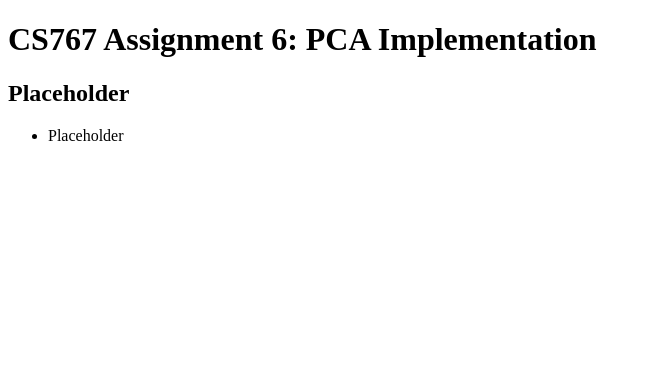
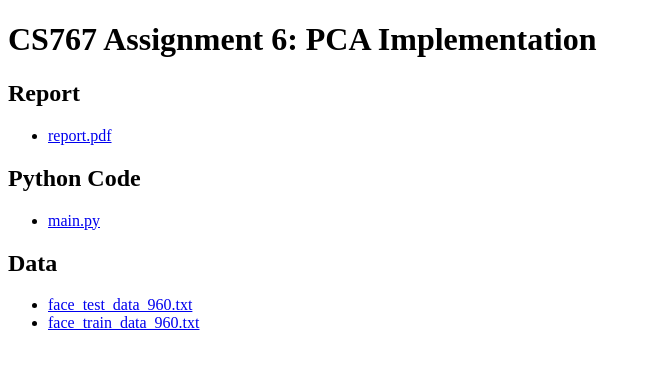
Before and after one commit to brycerr/brycerr.github.io, a plain HTML site: page assignments/assignment_06/index.html in a window 1280 px wide. Shown: the whole page, without its empty margins (0-651 px from the left). Drawn offline with Linux system fonts and the light colour scheme.

Commit message:
Update index.html

```diff
--- a/assignments/assignment_06/index.html
+++ b/assignments/assignment_06/index.html
@@ -7,9 +7,18 @@
 <body>
     <h1>CS767 Assignment 6: PCA Implementation</h1>
 
-    <h2>Placeholder</h2>
+    <h2>Report</h2>
     <ul>
-        <li>Placeholder</li>
+        <li><a href="report.pdf">report.pdf</a></li>
+    </ul>
+    <h2>Python Code</h2>
+    <ul>
+        <li><a href="main.py">main.py</a></li>
+    </ul>
+    <h2>Data</h2>
+    <ul>
+        <li><a href="face_test_data_960.txt">face_test_data_960.txt</a></li>
+        <li><a href="face_train_data_960.txt">face_train_data_960.txt</a></li>
     </ul>
 </body>
 </html>
```
